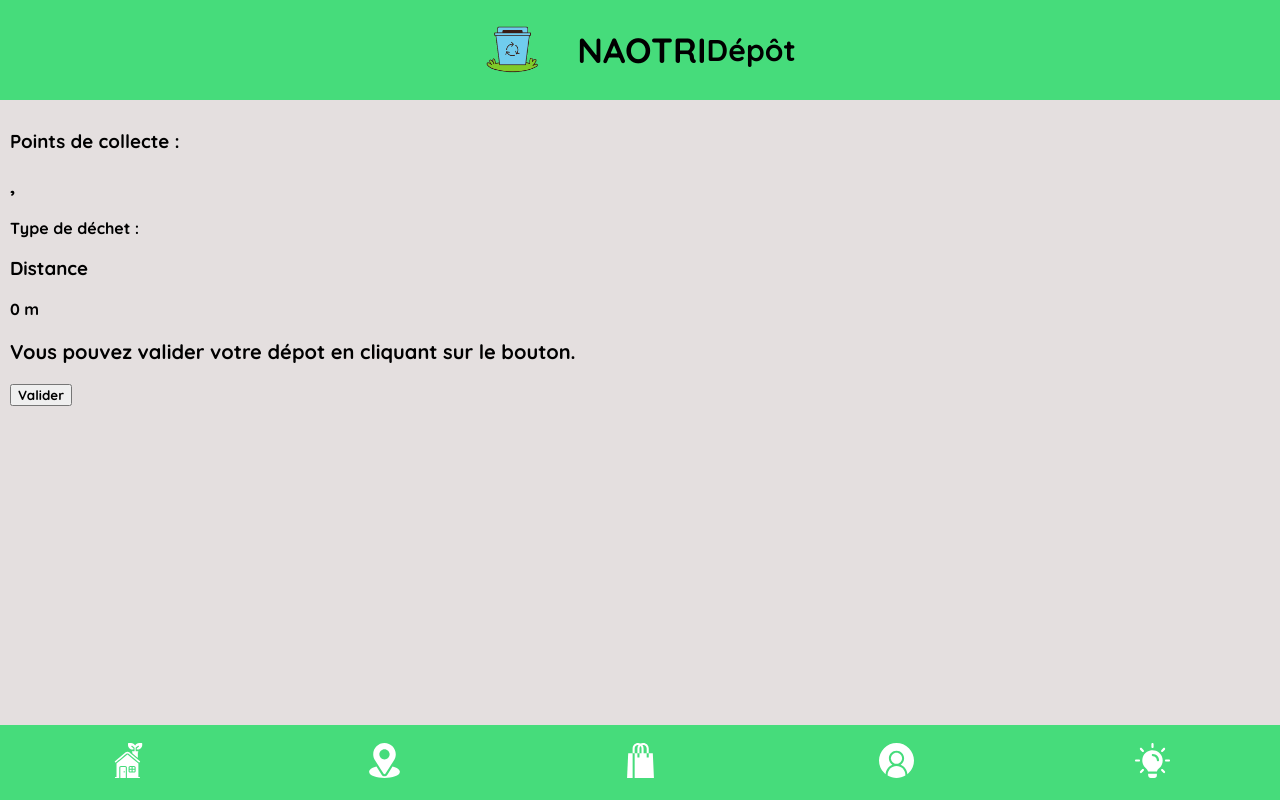
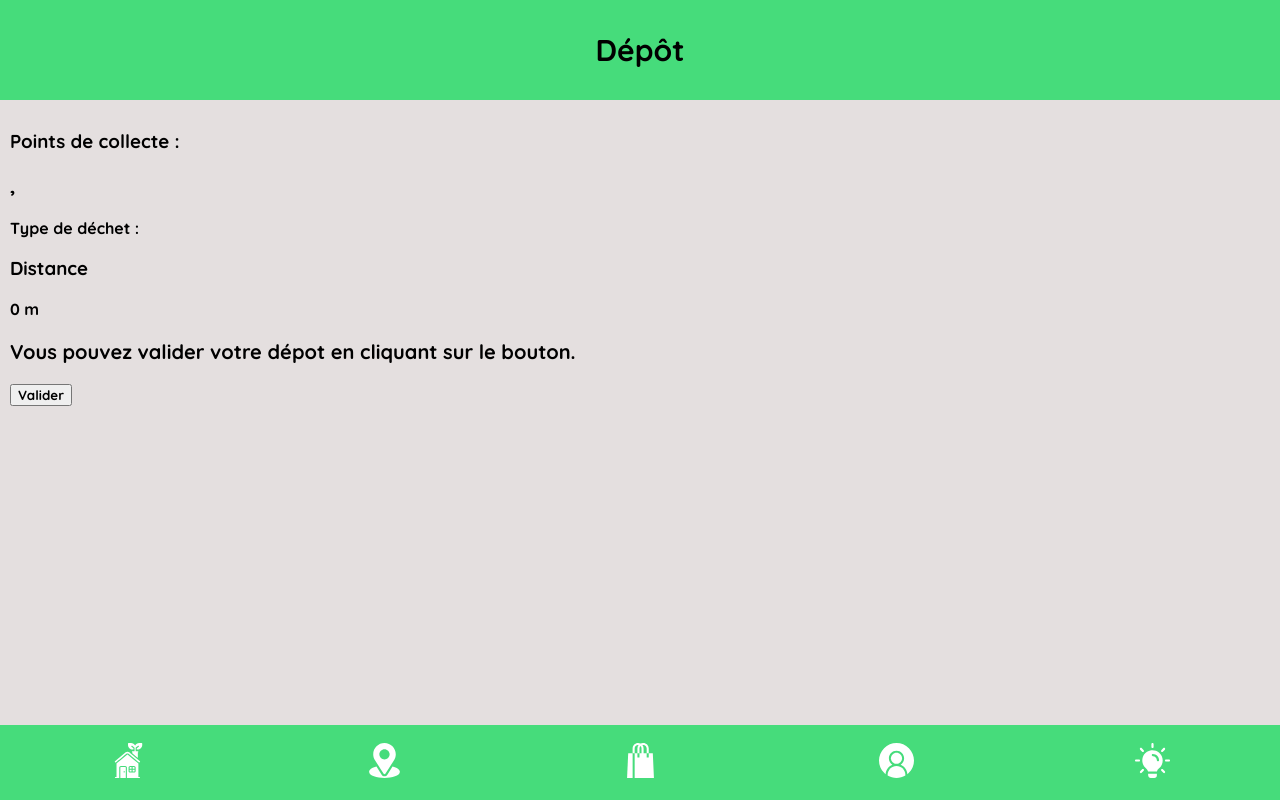
Before and after one commit to clepirault/WCS-NaoTri, a React (Create React App) app: page /deposit in a window 1280 px wide. Built offline with nearby package versions, Linux system fonts and the light colour scheme.

Commit message:
header permutable

```diff
--- a/src/components/Header.jsx
+++ b/src/components/Header.jsx
@@ -7,12 +7,18 @@ import naotrilogo from '../images/naotrilogonob1.png';
 function Header(props) {
   // eslint-disable-next-line react/prop-types
   const { titre } = props;
+
   return (
     <div className="headerStyle">
       <div className="welcome">
-        <img className="img-header" src={naotrilogo} alt="" />
-        <h1 className="welcome-message">NAOTRI</h1>
-        <div className="headerStyle">{titre}</div>
+        {titre ? (
+          <div className="headerStyle">{titre}</div>
+        ) : (
+          <div>
+            <img className="img-header" src={naotrilogo} alt="" />
+            <h1 className="welcome-message">NAOTRI</h1>
+          </div>
+        )}
       </div>
     </div>
   );
```
